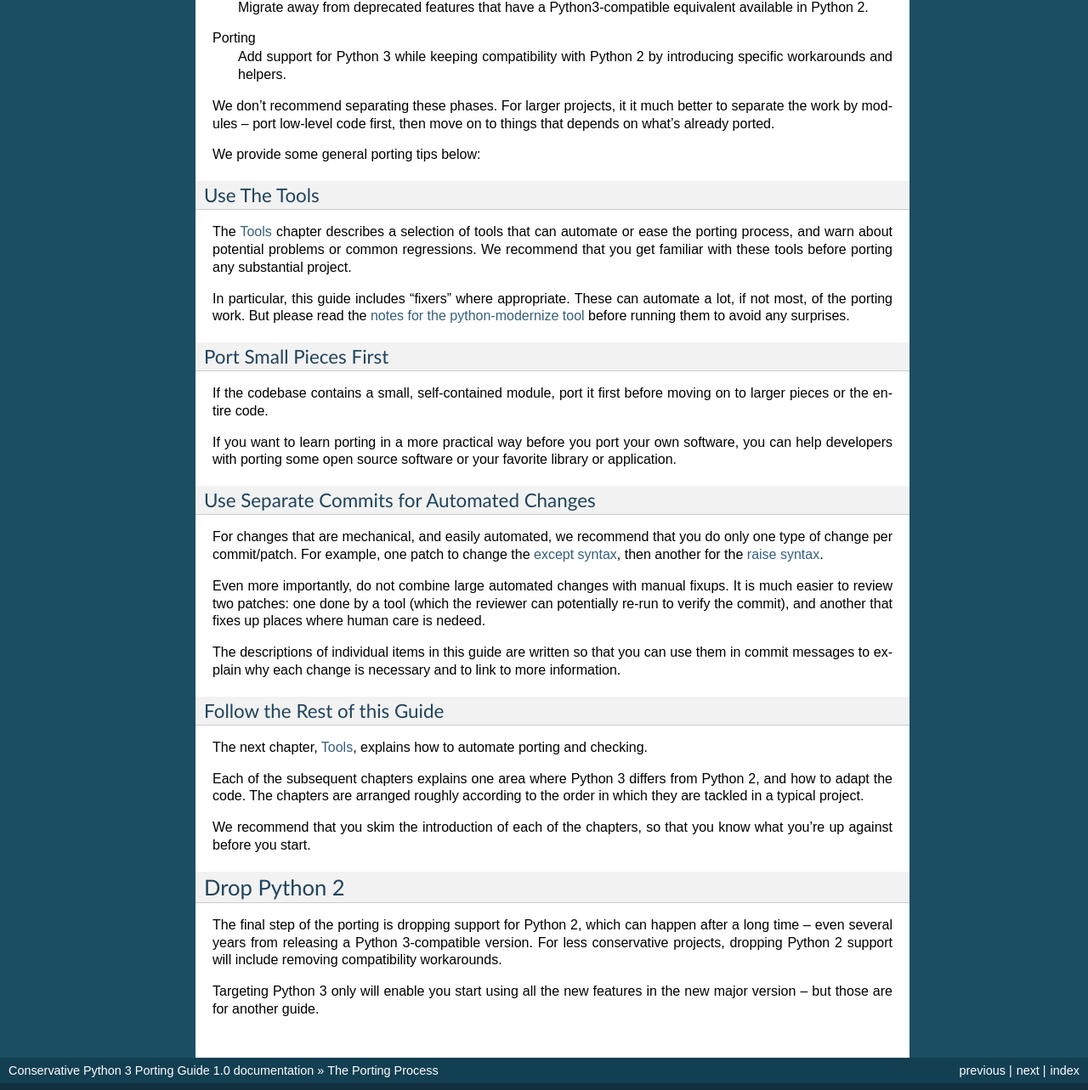
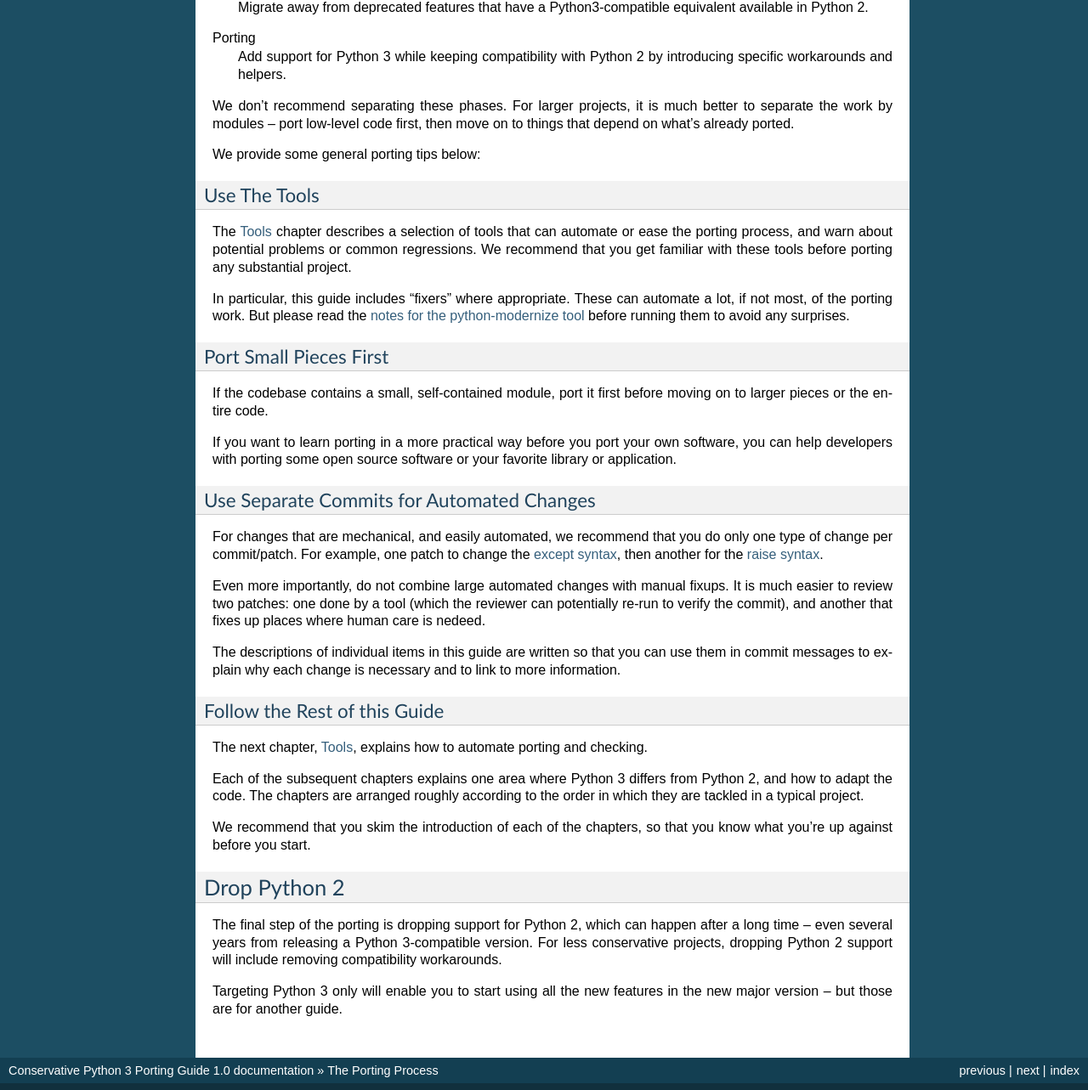
Before and after one commit to fedora-python/portingguide, a Sphinx documentation site: the page built from source/process.rst, in a window 1280 px wide. Shown: the part 1000-2283 px from the top of the page at 85% size. Built offline with Sphinx 7.4.7, drawn with Linux system fonts in a browser that asks for light colours.

Commit message:
Three typos

```diff
--- a/source/process.rst
+++ b/source/process.rst
@@ -83,8 +83,8 @@
     by introducing specific workarounds and helpers.
 
 We don't recommend separating these phases. For larger projects,
-it it much better to separate the work by modules – port low-level
-code first, then move on to things that depends on what's already ported.
+it is much better to separate the work by modules – port low-level
+code first, then move on to things that depend on what's already ported.
 
 We provide some general porting tips below:
 
@@ -160,5 +160,5 @@
 For less conservative projects, dropping Python 2 support will include
 removing compatibility workarounds.
 
-Targeting Python 3 only will enable you start using all the new
+Targeting Python 3 only will enable you to start using all the new
 features in the new major version – but those are for another guide.
```
